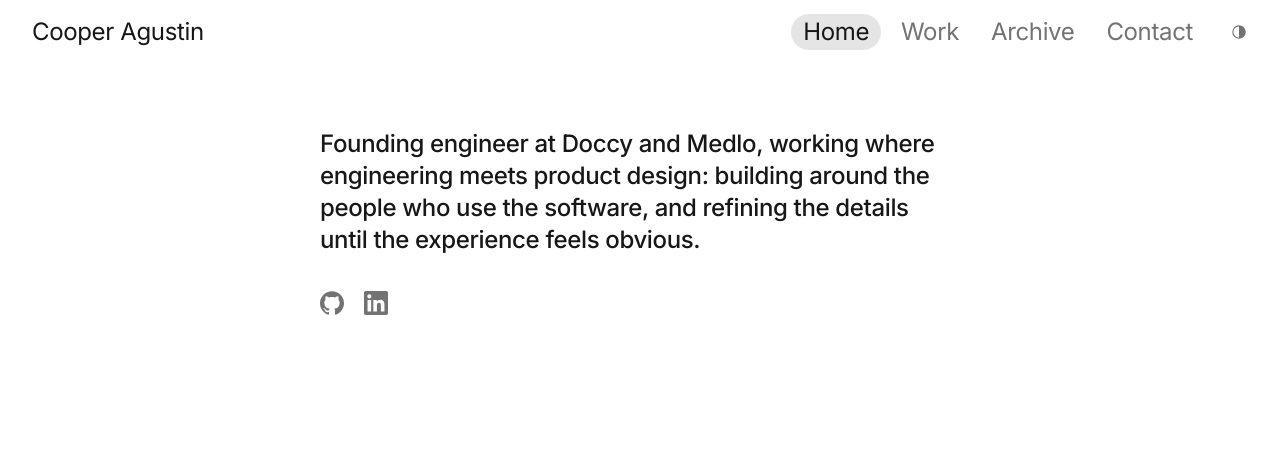
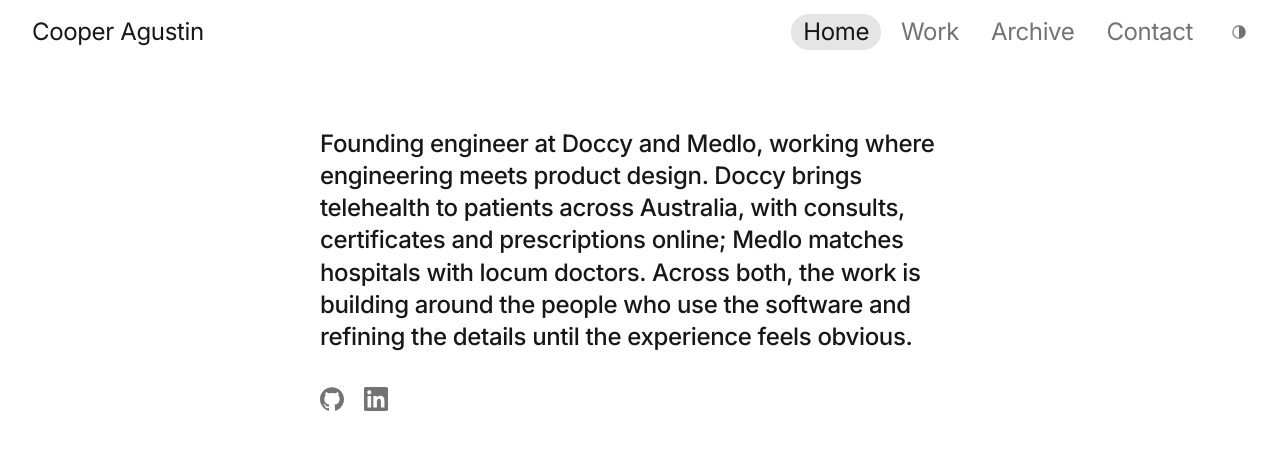
Before and after one commit to Spudgee/portfolio, a Next.js app: page / in a window 1280 px wide. Shown: the top 450 px of the page. Built offline with nearby package versions, Linux system fonts and the light colour scheme.

Commit message:
Home statement says what Doccy and Medlo do: telehealth across Australia, and hospitals matched with locum doctors

```diff
--- a/content/person.ts
+++ b/content/person.ts
@@ -10,7 +10,7 @@
 	/** The one-line role used in titles, the preview image and its alt text. */
 	headline: "Founding Engineer at Doccy and Medlo",
 	/** The longer statement that opens the page, also the description search engines read. */
-	bio: "Founding engineer at Doccy and Medlo, working where engineering meets product design: building around the people who use the software, and refining the details until the experience feels obvious.",
+	bio: "Founding engineer at Doccy and Medlo, working where engineering meets product design. Doccy brings telehealth to patients across Australia, with consults, certificates and prescriptions online; Medlo matches hospitals with locum doctors. Across both, the work is building around the people who use the software and refining the details until the experience feels obvious.",
 	/** Tools by area, one row each in the About section; search engines get the flat list. */
 	stack: [
 		{ area: "Frontend", tools: ["Next.js", "React", "Tailwind CSS"] },
```
